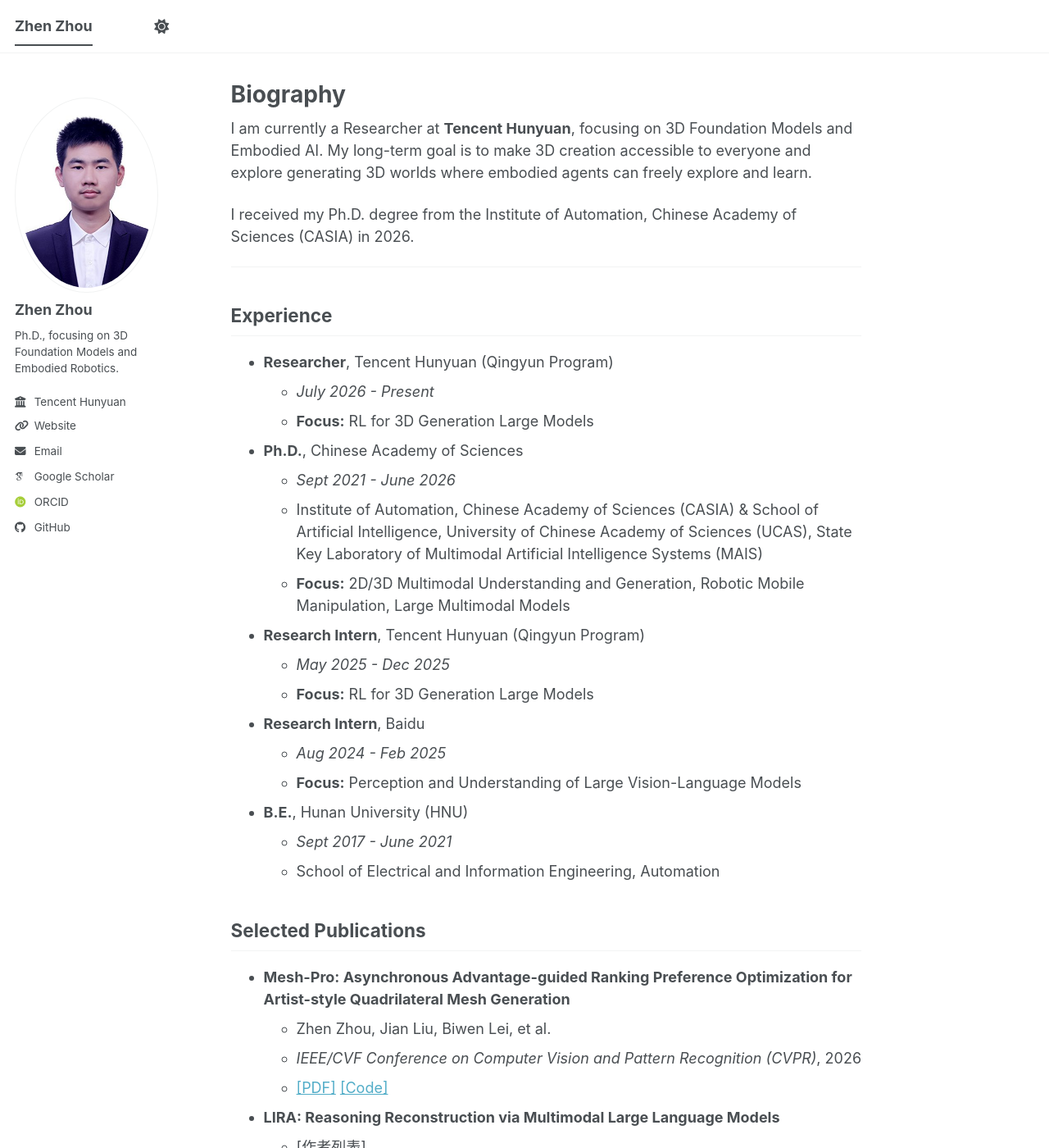
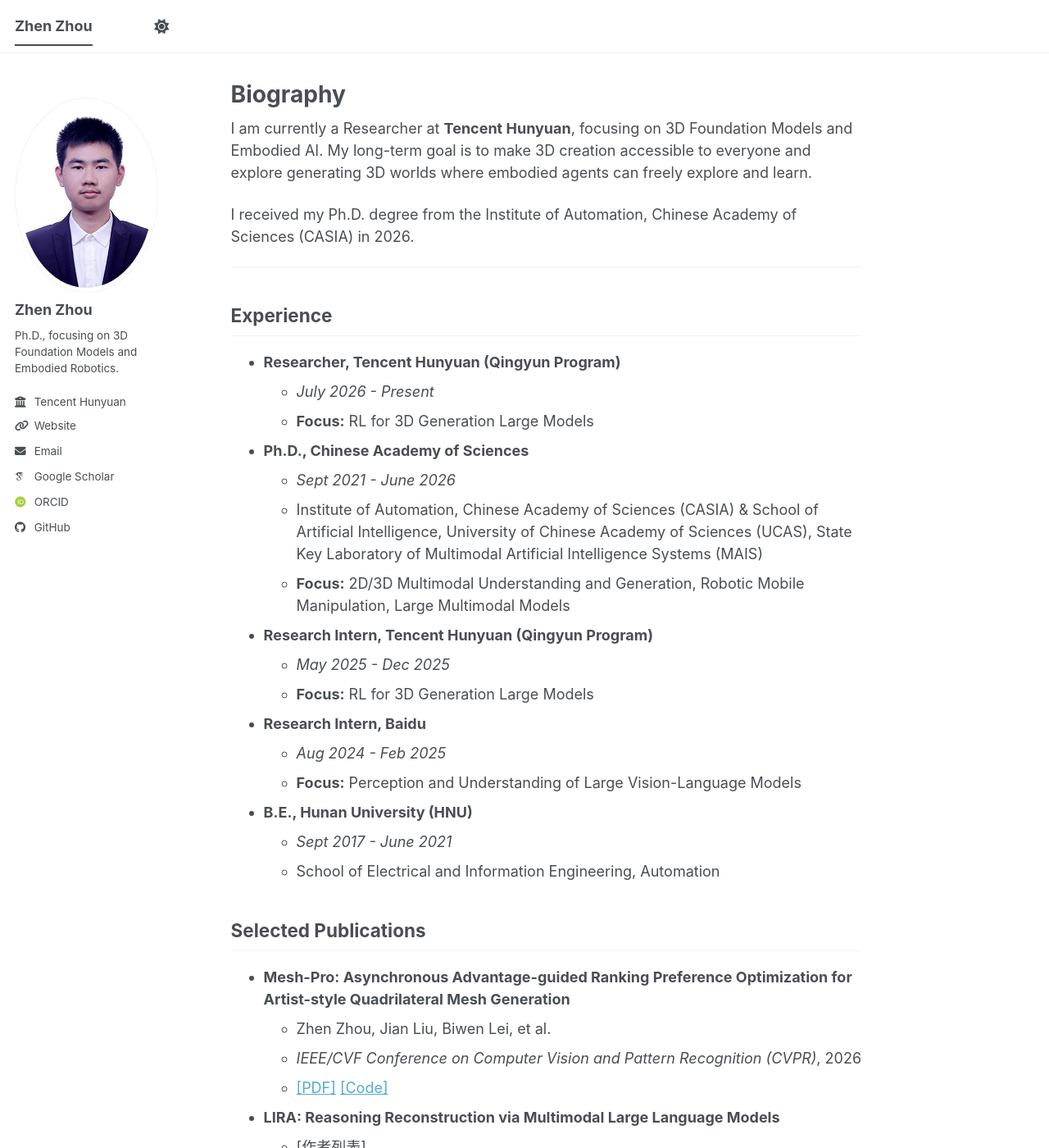
Before and after one commit to zhen6618/zhen6618.github.io, a Jekyll site: the page built from _pages/about.md, in a window 1280 px wide and 1400 px high. Shown: the whole window at 82% size. Built offline with Jekyll 4.4.1, drawn with Linux system fonts in a browser that asks for light colours; some web fonts are replaced; a script bundle is joined from its source files by our own code; library files that are not in the unit come from our copies.

```diff
--- a/_pages/about.md
+++ b/_pages/about.md
@@ -16,24 +16,24 @@ I received my Ph.D. degree from the Institute of Automation, Chinese Academy of
 
 ## Experience
 
-* **Researcher**, Tencent Hunyuan (Qingyun Program)
+* **Researcher, Tencent Hunyuan (Qingyun Program)**
   * *July 2026 - Present*
   * **Focus:** RL for 3D Generation Large Models
 
-* **Ph.D.**, Chinese Academy of Sciences
+* **Ph.D., Chinese Academy of Sciences**
   * *Sept 2021 - June 2026*
   * Institute of Automation, Chinese Academy of Sciences (CASIA) & School of Artificial Intelligence, University of Chinese Academy of Sciences (UCAS), State Key Laboratory of Multimodal Artificial Intelligence Systems (MAIS)
   * **Focus:** 2D/3D Multimodal Understanding and Generation, Robotic Mobile Manipulation, Large Multimodal Models
 
-* **Research Intern**, Tencent Hunyuan (Qingyun Program)
+* **Research Intern, Tencent Hunyuan (Qingyun Program)**
   * *May 2025 - Dec 2025*
   * **Focus:** RL for 3D Generation Large Models
 
-* **Research Intern**, Baidu
+* **Research Intern, Baidu**
   * *Aug 2024 - Feb 2025*
   * **Focus:** Perception and Understanding of Large Vision-Language Models
 
-* **B.E.**, Hunan University (HNU)
+* **B.E., Hunan University (HNU)**
   * *Sept 2017 - June 2021*
   * School of Electrical and Information Engineering, Automation
 
```
